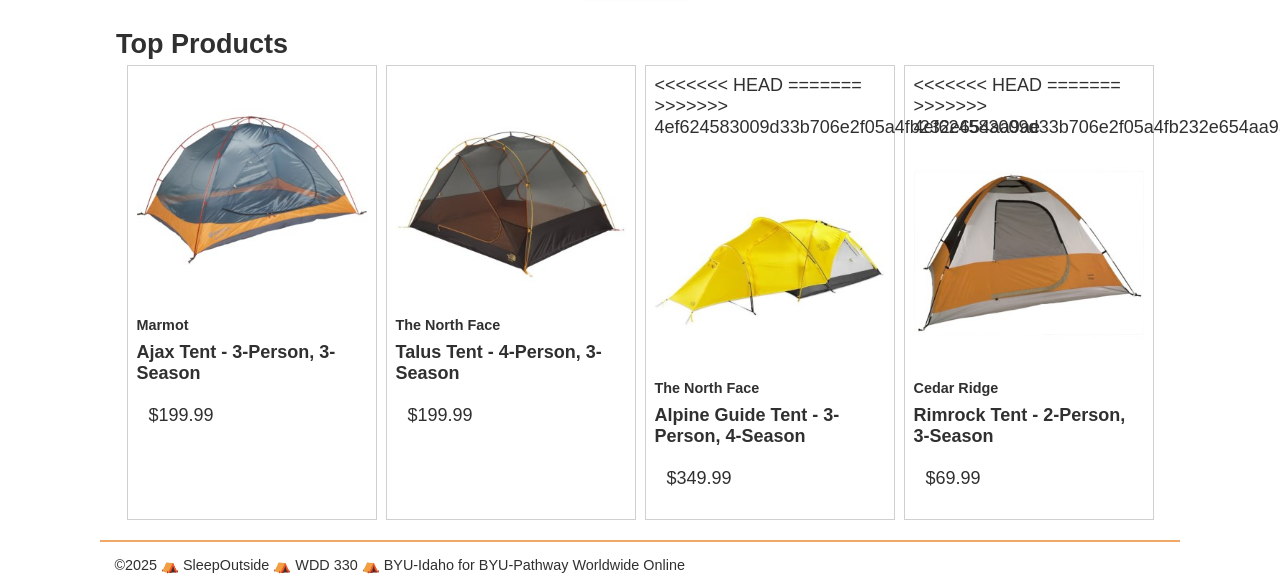
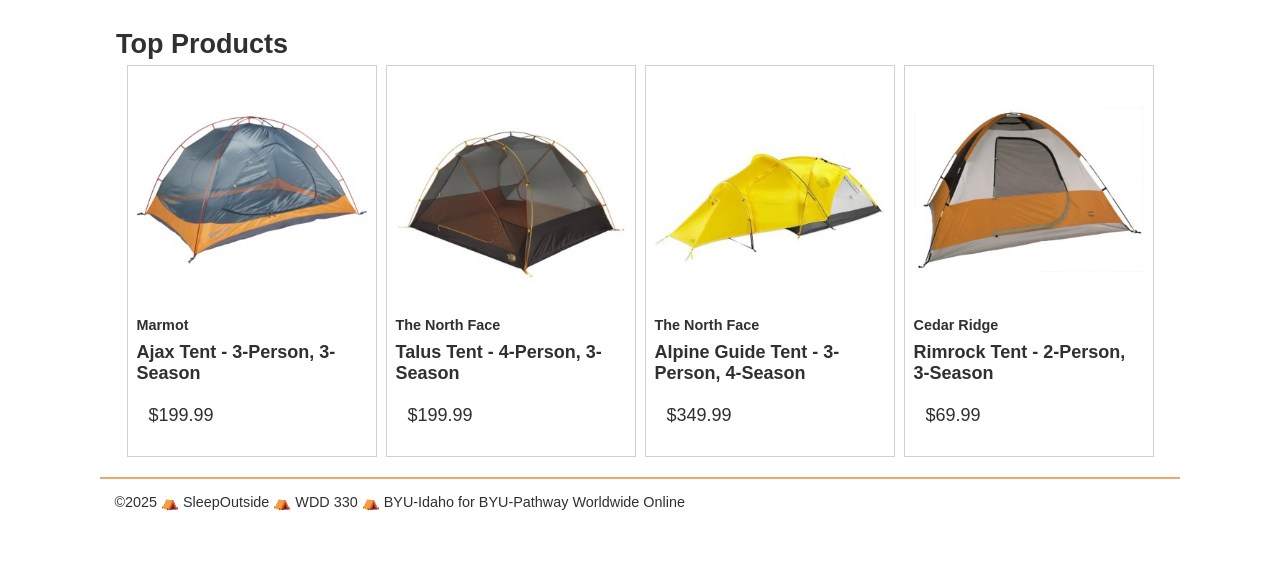
Before and after one commit to christian-chukwu/Team-13-wdd330, a website built with Vite: page src/index.html in a window 1280 px wide. Shown: the part 451-1039 px from the top of the page. After the commit the page ends 976 px from the top, so only its background shows below. Built offline with nearby package versions, Linux system fonts and the light colour scheme.

Commit message:
fixed errors in week2 team activity

```diff
--- a/src/index.html
+++ b/src/index.html
@@ -86,11 +86,7 @@
             </a>
           </li>
           <li class="product-card">
-<<<<<<< HEAD
             <a href="product_pages/?product=985PR">
-=======
-            <a href="product_pages/?product=989CG">
->>>>>>> 4ef624583009d33b706e2f05a4fb232e654aa9ae
               <img
                 src="images/tents/the-north-face-alpine-guide-tent-3-person-4-season-in-canary-yellow-high-rise-grey~p~985pr_01~320.jpg"
                 alt="Alpine Guide Tent - 3-Person, 4-Season"
@@ -101,11 +97,7 @@
             </a>
           </li>
           <li class="product-card">
-<<<<<<< HEAD
             <a href="product_pages/?product=344YJ">
-=======
-            <a href="product_pages/?product=985PR">
->>>>>>> 4ef624583009d33b706e2f05a4fb232e654aa9ae
               <img
                 src="images/tents/cedar-ridge-rimrock-tent-2-person-3-season-in-rust-clay~p~344yj_01~320.jpg"
                 alt="Rimrock Tent - 2-Person, 3-Season"
--- a/src/js/product.js
+++ b/src/js/product.js
@@ -10,9 +10,6 @@ const productId = getParam("product");
 //console.log(dataSource.findProductById(productId));
 
 const product = new ProductDetails(productId, dataSource);
-product.init();
-
-const product = new ProductDetails(productID, dataSource);
 product.init();
 
 
```
Also changed, not shown: src/product_pages/index.html (+1 -4 lines).
